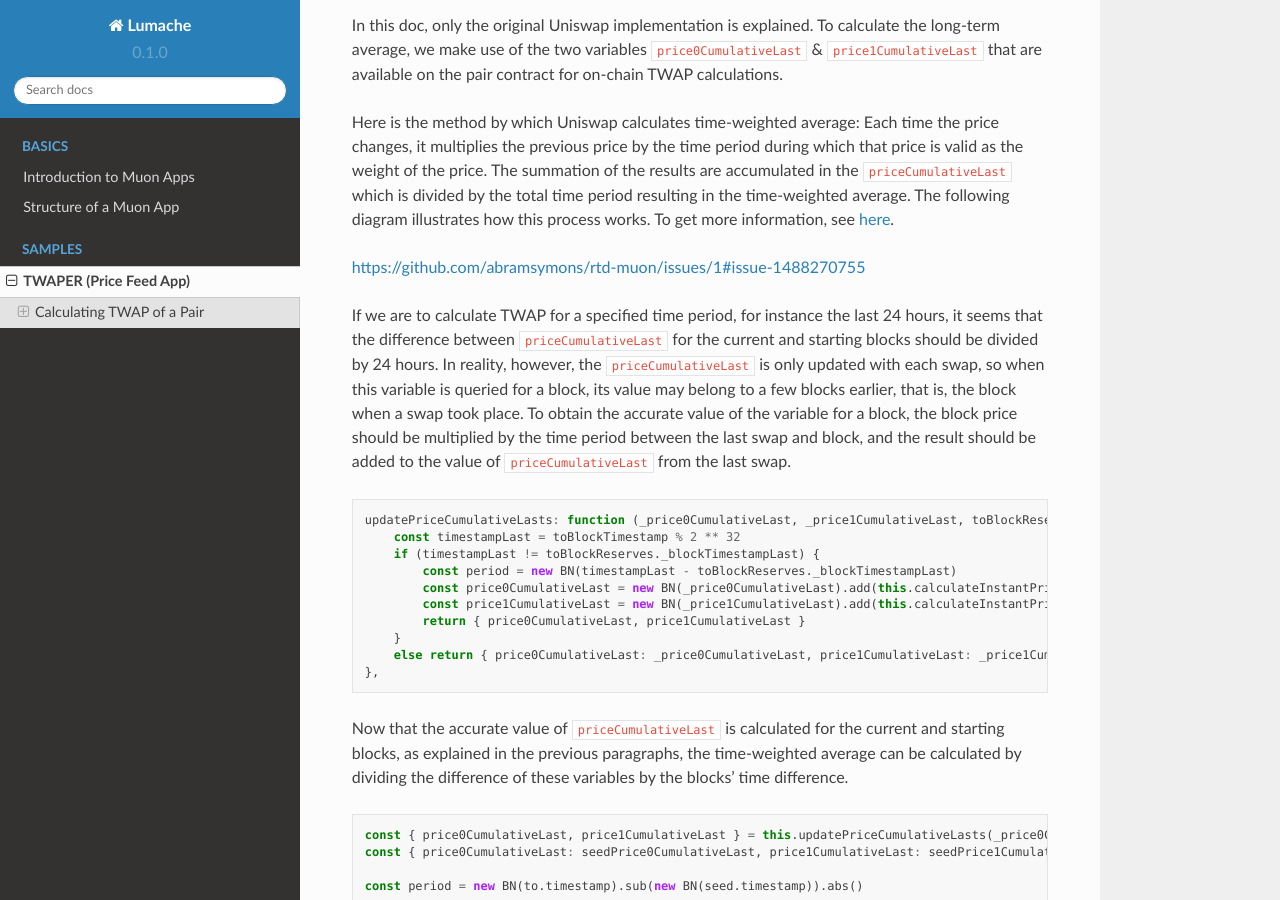
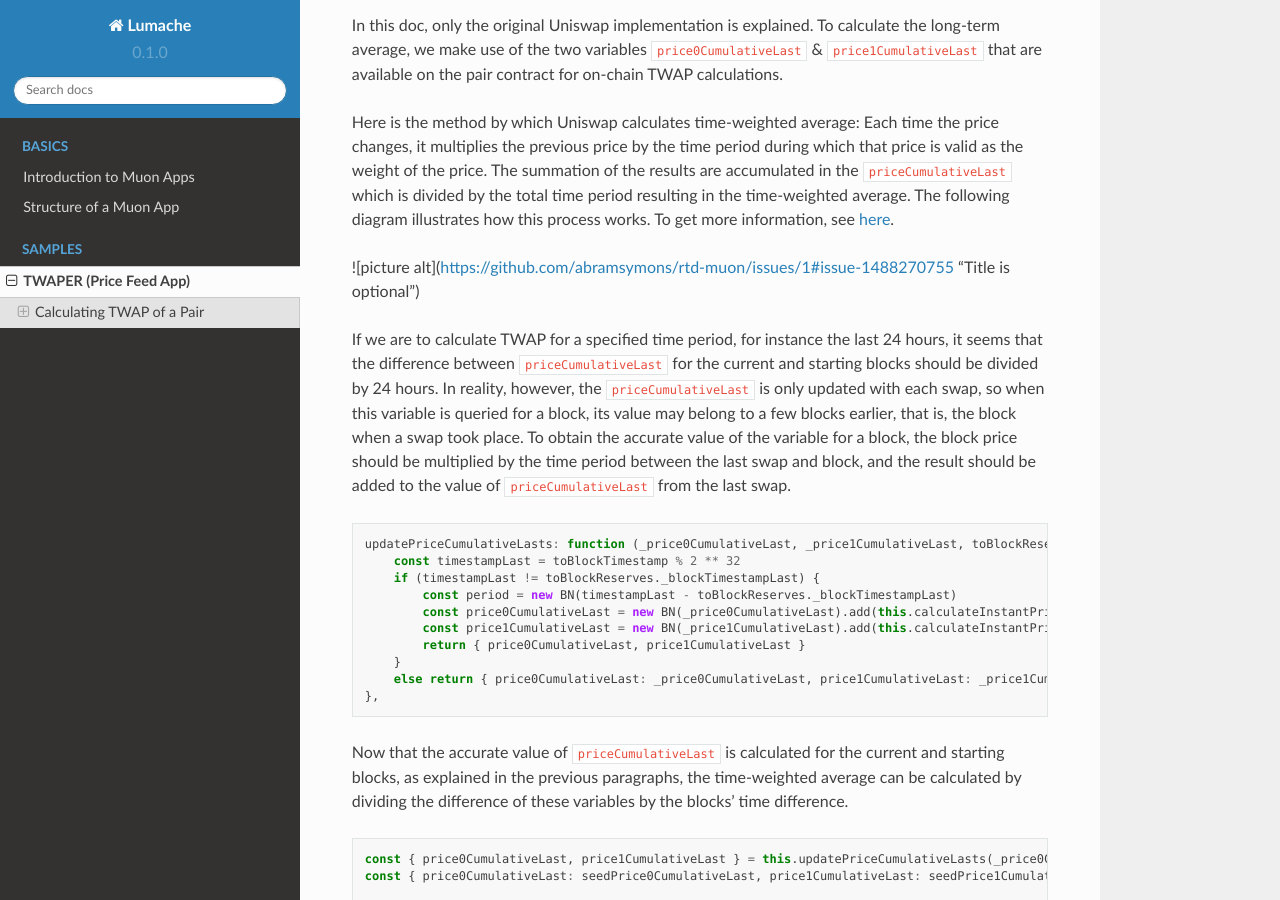
Before and after one commit to abramsymons/rtd-muon, a Sphinx documentation site: the page built from docs/source/twaper.rst, in a window 1280 px wide and 900 px high, scrolled down 5451 px. Built offline with Sphinx 7.4.7 and the Read the Docs theme 2.0.0, drawn with Linux system fonts in a browser that asks for light colours.

Commit message:
Update twaper.rst

```diff
--- a/docs/source/twaper.rst
+++ b/docs/source/twaper.rst
@@ -232,7 +232,7 @@ In this doc, only the original Uniswap implementation is explained. To calculate
 
 Here is the method by which Uniswap calculates time-weighted average: Each time the price changes, it multiplies the previous price by the time period during which that price is valid as the weight of the price. The summation of the results are accumulated in the ``priceCumulativeLast``  which is divided by the total time period resulting in the time-weighted average. The following diagram illustrates how this process works. To get more information, see `here <https://docs.uniswap.org/protocol/V2/concepts/core-concepts/oracles>`_.
 
-https://github.com/abramsymons/rtd-muon/issues/1#issue-1488270755
+![picture alt](https://github.com/abramsymons/rtd-muon/issues/1#issue-1488270755 "Title is optional")
 
 If we are to calculate TWAP for a specified time period, for instance the last 24 hours, it seems that the difference between ``priceCumulativeLast`` for the current and starting blocks should be divided by 24 hours. In reality, however, the ``priceCumulativeLast`` is only updated with each swap, so when this variable is queried for a block, its value may belong to a few blocks earlier, that is, the block when a swap took place. To obtain the accurate value of the variable for a block, the block price should be multiplied by the time period between the last swap and block, and the result should be added to the value of ``priceCumulativeLast`` from the last swap.
 
@@ -280,6 +280,7 @@ Obtaining the Pair Price
 ------------------------
 
 All the procedures explained above in a step-by-step manner can now be reviewed in the implementation of  ``calculatePairPrice`` function.
+
  * The price of the starting block for the period for which the average is to be calculated is obtained by ``getSeed`` function.
   * The list of ``Sync`` events for the period is obtained by the ``getSyncEvents`` function.
   * The price list is generated by the ``createPrices`` function.
```
